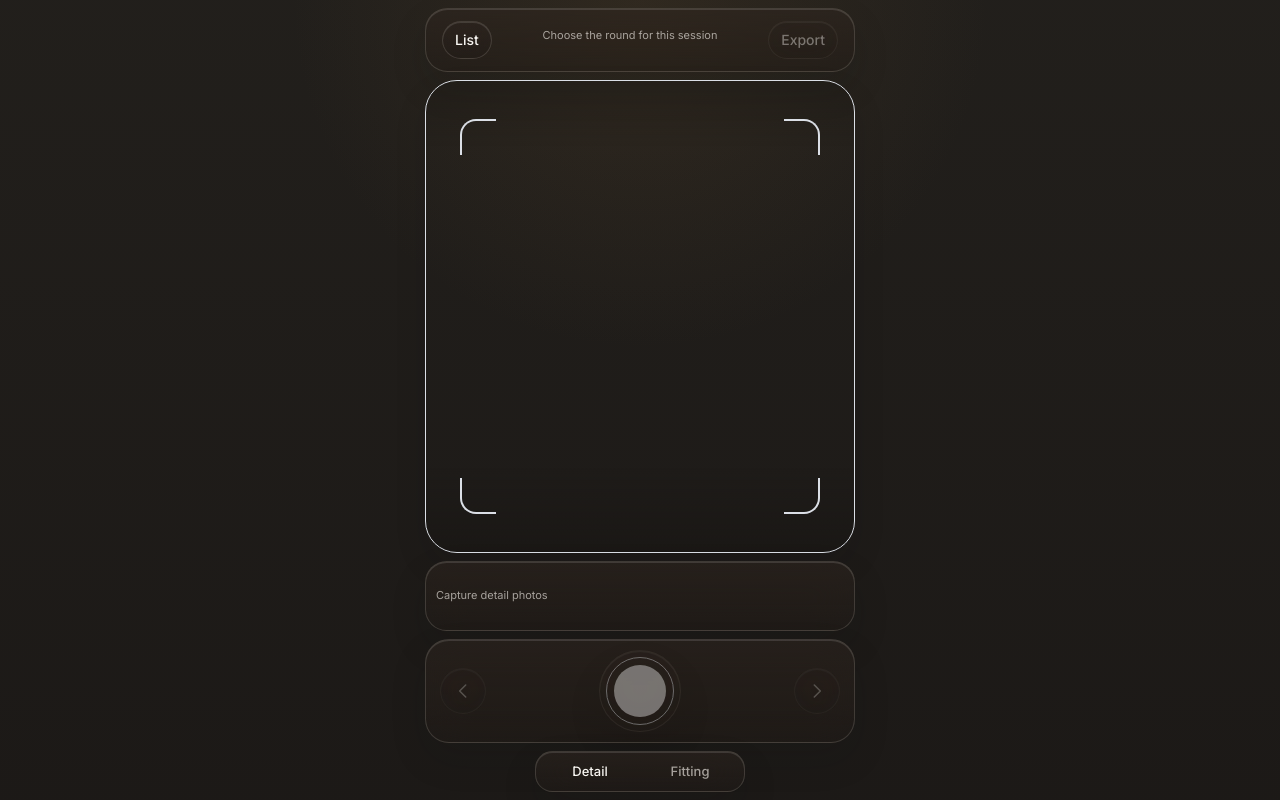
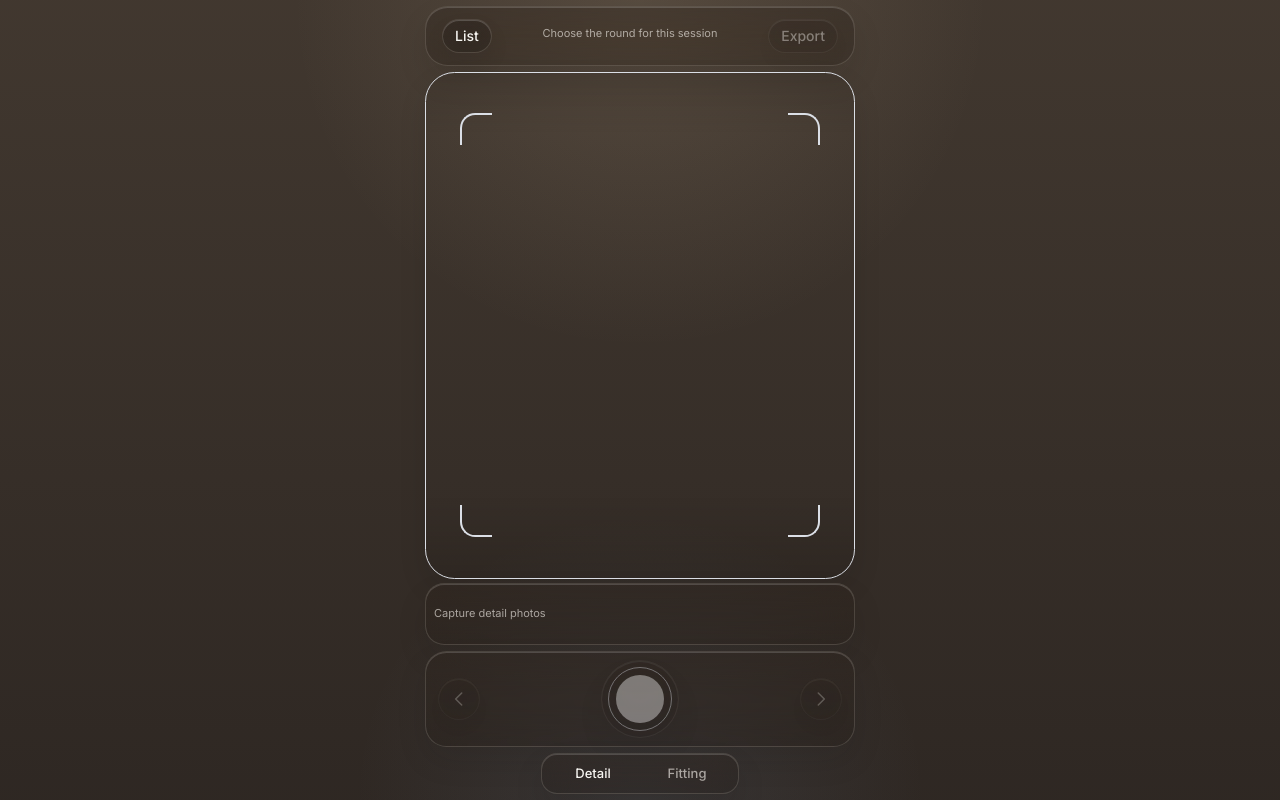
Before and after one commit to zheng1754408580-arch/sku-photo-camera, a Next.js app: page /app/fitting/session in a window 1280 px wide. Built offline with nearby package versions, Linux system fonts and the light colour scheme.

Commit message:
fix: 补充相机拍照页样式与标注工作区改动

```diff
--- a/src/app/globals.css
+++ b/src/app/globals.css
@@ -209,13 +209,13 @@ body {
   background:
     linear-gradient(
       to bottom,
-      hsl(var(--overlay-surface) / 0.58),
-      hsl(var(--overlay-surface-strong) / 0.46)
+      hsl(var(--overlay-surface) / 0.42),
+      hsl(var(--overlay-surface-strong) / 0.3)
     );
   box-shadow:
-    0 16px 36px hsl(220 20% 8% / 0.14),
-    inset 0 1px 0 hsl(var(--surface-raised) / 0.12);
-  backdrop-filter: blur(20px) saturate(132%);
+    0 14px 30px hsl(220 20% 8% / 0.1),
+    inset 0 1px 0 hsl(var(--surface-raised) / 0.16);
+  backdrop-filter: blur(18px) saturate(124%);
 }
 
 .app-overlay-strong {
@@ -223,13 +223,13 @@ body {
   background:
     linear-gradient(
       to bottom,
-      hsl(var(--overlay-surface) / 0.66),
-      hsl(var(--overlay-surface-strong) / 0.56)
+      hsl(var(--overlay-surface) / 0.5),
+      hsl(var(--overlay-surface-strong) / 0.38)
     );
   box-shadow:
-    0 18px 42px hsl(220 20% 8% / 0.18),
-    inset 0 1px 0 hsl(var(--surface-raised) / 0.12);
-  backdrop-filter: blur(24px) saturate(138%);
+    0 16px 34px hsl(220 20% 8% / 0.12),
+    inset 0 1px 0 hsl(var(--surface-raised) / 0.16);
+  backdrop-filter: blur(22px) saturate(128%);
 }
 
 .app-overlay-chip {
@@ -237,12 +237,14 @@ body {
   background:
     linear-gradient(
       to bottom,
-      hsl(var(--overlay-surface) / 0.54),
-      hsl(var(--overlay-surface-strong) / 0.44)
+      hsl(var(--overlay-surface) / 0.38),
+      hsl(var(--overlay-surface-strong) / 0.26)
     );
   color: hsl(var(--overlay-text));
-  box-shadow: inset 0 1px 0 hsl(var(--surface-raised) / 0.12);
-  backdrop-filter: blur(16px) saturate(128%);
+  box-shadow:
+    0 10px 20px hsl(220 20% 8% / 0.08),
+    inset 0 1px 0 hsl(var(--surface-raised) / 0.18);
+  backdrop-filter: blur(14px) saturate(120%);
 }
 
 .app-overlay-text {
@@ -255,8 +257,9 @@ body {
 
 .app-dark-stage {
   background:
-    radial-gradient(circle at top, hsl(34 36% 30% / 0.22) 0%, transparent 34%),
-    linear-gradient(to bottom, hsl(34 10% 12%), hsl(26 10% 10%));
+    radial-gradient(circle at top, hsl(34 48% 76% / 0.14) 0%, transparent 34%),
+    radial-gradient(circle at bottom, hsl(214 48% 72% / 0.1) 0%, transparent 28%),
+    linear-gradient(to bottom, hsl(28 16% 22%), hsl(24 14% 16%));
 }
 
 .section-title {
--- a/src/components/FittingSessionWorkspace.tsx
+++ b/src/components/FittingSessionWorkspace.tsx
@@ -31,11 +31,40 @@ const FittingAnnotationEditor = dynamic(
 
 type CameraStatus = "loading" | "ready" | "no-permission" | "no-camera" | "error";
 type WorkspaceTab = "detail" | "standard";
+const CAPTURE_ASPECT_RATIO = 3 / 4;
 
 interface FittingSessionWorkspaceProps {
   promptForRound?: boolean;
   backPath?: string;
   completePath?: string;
+}
+
+function getCenteredCrop(
+  sourceWidth: number,
+  sourceHeight: number,
+  targetAspectRatio: number,
+) {
+  const sourceAspectRatio = sourceWidth / sourceHeight;
+
+  if (sourceAspectRatio > targetAspectRatio) {
+    const cropWidth = sourceHeight * targetAspectRatio;
+    const offsetX = (sourceWidth - cropWidth) / 2;
+    return {
+      sx: offsetX,
+      sy: 0,
+      sw: cropWidth,
+      sh: sourceHeight,
+    };
+  }
+
+  const cropHeight = sourceWidth / targetAspectRatio;
+  const offsetY = (sourceHeight - cropHeight) / 2;
+  return {
+    sx: 0,
+    sy: offsetY,
+    sw: sourceWidth,
+    sh: cropHeight,
+  };
 }
 
 export function FittingSessionWorkspace({
@@ -154,9 +183,9 @@ export function FittingSessionWorkspace({
       const stream = await navigator.mediaDevices.getUserMedia({
         video: {
           facingMode: facing,
-          width: { ideal: 1080 },
-          height: { ideal: 1440 },
-          aspectRatio: { ideal: 3 / 4 },
+          width: { ideal: 1536 },
+          height: { ideal: 2048 },
+          aspectRatio: { ideal: CAPTURE_ASPECT_RATIO },
         },
         audio: false,
       });
@@ -236,8 +265,13 @@ export function FittingSessionWorkspace({
         throw new Error("The camera preview is not ready yet. Please try again.");
       }
 
-      canvas.width = video.videoWidth;
-      canvas.height = video.videoHeight;
+      const crop = getCenteredCrop(
+        video.videoWidth,
+        video.videoHeight,
+        CAPTURE_ASPECT_RATIO,
+      );
+      canvas.width = Math.round(crop.sw);
+      canvas.height = Math.round(crop.sh);
       const ctx = canvas.getContext("2d");
       if (!ctx) throw new Error("Unable to create the capture canvas.");
 
@@ -246,7 +280,17 @@ export function FittingSessionWorkspace({
         ctx.translate(canvas.width, 0);
         ctx.scale(-1, 1);
       }
-      ctx.drawImage(video, 0, 0);
+      ctx.drawImage(
+        video,
+        crop.sx,
+        crop.sy,
+        crop.sw,
+        crop.sh,
+        0,
+        0,
+        canvas.width,
+        canvas.height,
+      );
       ctx.restore();
 
       const dataUrl = canvas.toDataURL("image/jpeg", 0.9);
@@ -313,12 +357,12 @@ export function FittingSessionWorkspace({
     <div className="relative flex h-[100dvh] flex-col overflow-hidden app-dark-stage app-overlay-text">
       <canvas ref={canvasRef} className="hidden" />
 
-      <div className="shrink-0 px-4 pb-2 pt-[calc(env(safe-area-inset-top)+8px)]">
+      <div className="shrink-0 px-4 pb-1.5 pt-[calc(env(safe-area-inset-top)+6px)]">
         <div className="app-overlay mx-auto flex w-full max-w-[430px] items-start gap-3 rounded-[1.4rem] px-4 py-3">
           <button
             type="button"
             onClick={() => router.push(backPath)}
-            className="relative rounded-pill app-overlay-chip px-3 py-2 text-sm font-medium transition hover:brightness-110 before:absolute before:-inset-1.5 before:content-['']"
+            className="relative rounded-pill app-overlay-chip px-3 py-1.5 text-sm font-medium transition hover:brightness-110 before:absolute before:-inset-1.5 before:content-['']"
           >
             List
           </button>
@@ -336,22 +380,22 @@ export function FittingSessionWorkspace({
             type="button"
             onClick={handleCompleteSession}
             disabled={!session}
-            className="relative rounded-pill app-overlay-chip px-3 py-2 text-sm font-medium transition hover:brightness-110 disabled:opacity-40 before:absolute before:-inset-1.5 before:content-['']"
+            className="relative rounded-pill app-overlay-chip px-3 py-1.5 text-sm font-medium transition hover:brightness-110 disabled:opacity-40 before:absolute before:-inset-1.5 before:content-['']"
           >
             Export
           </button>
         </div>
       </div>
 
-      <div className="flex min-h-0 flex-1 items-center justify-center px-4 pb-2">
-        <div className="relative mx-auto flex aspect-[3/4] max-h-full w-full max-w-[430px] items-center justify-center overflow-hidden rounded-[2rem] border border-[hsl(var(--overlay-border))] bg-[hsl(var(--overlay-surface-strong))/0.16] shadow-[0_14px_32px_hsl(220_20%_8%_/0.12)]">
+      <div className="flex min-h-0 flex-1 items-center justify-center px-3.5 pb-1">
+        <div className="relative mx-auto flex aspect-[3/4] h-full max-h-[calc(100dvh-14rem)] w-full max-w-[430px] items-center justify-center overflow-hidden rounded-[1.85rem] border border-[hsl(var(--overlay-border))] bg-[hsl(var(--overlay-surface-strong))/0.1] shadow-[0_12px_28px_hsl(220_20%_8%_/0.1)]">
           {session && status === "ready" && (
             <video
               ref={videoRef}
               autoPlay
               playsInline
               muted
-              className={`h-full w-full object-contain ${facingMode === "user" ? "scale-x-[-1]" : ""}`}
+              className={`h-full w-full object-cover ${facingMode === "user" ? "scale-x-[-1]" : ""}`}
             />
           )}
           {session && status === "loading" && (
@@ -389,30 +433,30 @@ export function FittingSessionWorkspace({
               </button>
             </div>
           )}
-          <div className="pointer-events-none absolute inset-0 bg-[linear-gradient(to_bottom,rgba(18,16,14,0.18),transparent_14%,transparent_82%,rgba(18,16,14,0.28))]" />
+          <div className="pointer-events-none absolute inset-0 bg-[linear-gradient(to_bottom,rgba(22,18,14,0.1),transparent_12%,transparent_84%,rgba(22,18,14,0.16))]" />
           <div className="pointer-events-none absolute inset-0">
-            <div className="absolute left-[8%] top-[8%] h-9 w-9 rounded-tl-[1rem] border-l-2 border-t-2 border-white/82" />
-            <div className="absolute right-[8%] top-[8%] h-9 w-9 rounded-tr-[1rem] border-r-2 border-t-2 border-white/82" />
-            <div className="absolute bottom-[8%] left-[8%] h-9 w-9 rounded-bl-[1rem] border-b-2 border-l-2 border-white/82" />
-            <div className="absolute bottom-[8%] right-[8%] h-9 w-9 rounded-br-[1rem] border-b-2 border-r-2 border-white/82" />
+            <div className="absolute left-[8%] top-[8%] h-8 w-8 rounded-tl-[0.95rem] border-l-2 border-t-2 border-white/76" />
+            <div className="absolute right-[8%] top-[8%] h-8 w-8 rounded-tr-[0.95rem] border-r-2 border-t-2 border-white/76" />
+            <div className="absolute bottom-[8%] left-[8%] h-8 w-8 rounded-bl-[0.95rem] border-b-2 border-l-2 border-white/76" />
+            <div className="absolute bottom-[8%] right-[8%] h-8 w-8 rounded-br-[0.95rem] border-b-2 border-r-2 border-white/76" />
           </div>
           {session && flash && <div className="absolute inset-0 z-10 bg-white" />}
         </div>
       </div>
 
-      <div className="shrink-0 px-4 pb-[calc(env(safe-area-inset-bottom)+8px)]">
+      <div className="shrink-0 px-3.5 pb-[calc(env(safe-area-inset-bottom)+6px)]">
         <div className="mx-auto w-full max-w-[430px]">
           {error && (
-            <div className="mb-2">
-              <div className="rounded-[1rem] border border-[hsl(var(--destructive))/0.2] bg-[hsl(var(--destructive-soft))/0.78] px-3.5 py-2 text-sm text-destructive backdrop-blur-xl">
+            <div className="mb-1.5">
+              <div className="rounded-[0.95rem] border border-[hsl(var(--destructive))/0.18] bg-[hsl(var(--destructive-soft))/0.72] px-3 py-1.5 text-sm text-destructive backdrop-blur-xl">
                 {error}
               </div>
             </div>
           )}
 
-          <div className="app-overlay mb-2 rounded-[1.35rem] px-2.5 py-2">
+          <div className="app-overlay mb-1.5 rounded-[1.2rem] px-2 py-1.5">
             {tab === "detail" ? (
-              <div ref={galleryRef} className="flex h-[52px] gap-2 overflow-x-auto scrollbar-hide">
+              <div ref={galleryRef} className="flex h-[48px] gap-1.5 overflow-x-auto scrollbar-hide">
                 {(previewStripPhotos.length > 0 ? previewStripPhotos : activePhotos).map((photo) => (
                   <button
                     type="button"
@@ -422,7 +466,7 @@ export function FittingSessionWorkspace({
                         setAnnotatingPhotoId(photo.id);
                       }
                     }}
-                    className="relative h-[52px] w-[42px] flex-shrink-0 overflow-hidden rounded-[0.9rem] border border-[hsl(var(--overlay-border))] bg-[hsl(var(--overlay-surface))/0.36] before:absolute before:-inset-1 before:content-['']"
+                    className="relative h-[48px] w-[38px] flex-shrink-0 overflow-hidden rounded-[0.85rem] border border-[hsl(var(--overlay-border))] bg-[hsl(var(--overlay-surface))/0.26] before:absolute before:-inset-1 before:content-['']"
                   >
                     <img
                       src={photo.uri}
@@ -432,13 +476,13 @@ export function FittingSessionWorkspace({
                   </button>
                 ))}
                 {previewStripPhotos.length === 0 && (
-                  <div className="flex h-[52px] items-center text-[11px] app-overlay-muted">
+                  <div className="flex h-[48px] items-center text-[11px] app-overlay-muted">
                     Capture detail photos
                   </div>
                 )}
               </div>
             ) : (
-              <div className="flex h-[52px] gap-2">
+              <div className="flex h-[48px] gap-1.5">
                 {STANDARD_SHOT_TYPES.map((type) => {
                   const done = standardStatus[type];
                   const photo = standardPhotoMap[type];
@@ -447,12 +491,12 @@ export function FittingSessionWorkspace({
                       key={type}
                       type="button"
                       onClick={() => setCurrentShotType(type)}
-                      className={`relative flex min-w-0 flex-1 items-center justify-center overflow-hidden rounded-[0.9rem] border px-2.5 py-1.5 text-[11px] font-medium transition before:absolute before:-inset-1 before:content-[''] ${
+                      className={`relative flex min-w-0 flex-1 items-center justify-center overflow-hidden rounded-[0.85rem] border px-2 py-1.5 text-[11px] font-medium transition before:absolute before:-inset-1 before:content-[''] ${
                         currentShotType === type
-                          ? "border-[hsl(var(--overlay-border))] bg-[hsl(var(--surface-raised))/0.16] app-overlay-text"
+                          ? "border-[hsl(var(--overlay-border))] bg-[hsl(var(--surface-raised))/0.18] app-overlay-text"
                           : done
-                            ? "border-[hsl(var(--overlay-border))] bg-[hsl(var(--surface-raised))/0.12] app-overlay-text"
-                            : "border-[hsl(var(--overlay-border))] bg-[hsl(var(--overlay-surface))/0.44] app-overlay-muted"
+                            ? "border-[hsl(var(--overlay-border))] bg-[hsl(var(--surface-raised))/0.14] app-overlay-text"
+                            : "border-[hsl(var(--overlay-border))] bg-[hsl(var(--overlay-surface))/0.28] app-overlay-muted"
                       }`}
                     >
                       {photo ? (
@@ -462,7 +506,7 @@ export function FittingSessionWorkspace({
                             alt={photo.fileName}
                             className="absolute inset-0 h-full w-full object-cover"
                           />
-                          <div className="absolute inset-0 bg-[hsl(var(--overlay-surface-strong))/0.16]" />
+                          <div className="absolute inset-0 bg-[hsl(var(--overlay-surface-strong))/0.08]" />
                         </>
                       ) : null}
                       <span className={`relative z-10 ${photo ? "sr-only" : ""}`}>
@@ -475,12 +519,12 @@ export function FittingSessionWorkspace({
             )}
           </div>
 
-          <div className="app-overlay mb-2 flex items-center justify-between rounded-[1.5rem] px-3.5 py-2.5">
+          <div className="app-overlay mb-1.5 flex items-center justify-between rounded-[1.35rem] px-3 py-2">
             <button
               type="button"
               onClick={() => handleSwitchSku("prev")}
               disabled={currentIndex <= 0}
-              className="relative app-overlay-chip flex h-[46px] w-[46px] items-center justify-center rounded-full transition hover:brightness-110 disabled:opacity-25 before:absolute before:-inset-2 before:content-['']"
+              className="relative app-overlay-chip flex h-[42px] w-[42px] items-center justify-center rounded-full transition hover:brightness-110 disabled:opacity-25 before:absolute before:-inset-2 before:content-['']"
               aria-label="Previous look"
             >
               <svg className="h-5 w-5" fill="none" viewBox="0 0 24 24" strokeWidth={1.8} stroke="currentColor">
@@ -492,18 +536,18 @@ export function FittingSessionWorkspace({
               type="button"
               onClick={handleCapture}
               disabled={!session || status !== "ready" || capturing}
-              className="relative app-overlay-strong flex h-[82px] w-[82px] items-center justify-center rounded-full transition active:scale-95 disabled:opacity-40 before:absolute before:-inset-2 before:content-['']"
+              className="relative app-overlay-strong flex h-[78px] w-[78px] items-center justify-center rounded-full transition active:scale-95 disabled:opacity-40 before:absolute before:-inset-2 before:content-['']"
               aria-label="Capture"
             >
-              <span className="absolute inset-[6px] rounded-full border border-white/62" />
-              <span className="h-[52px] w-[52px] rounded-full bg-[rgba(255,255,255,0.96)]" />
+              <span className="absolute inset-[6px] rounded-full border border-white/58" />
+              <span className="h-[48px] w-[48px] rounded-full bg-[rgba(255,255,255,0.95)]" />
             </button>
 
             <button
               type="button"
               onClick={() => handleSwitchSku("next")}
               disabled={currentIndex >= skuList.length - 1}
-              className="relative app-overlay-chip flex h-[46px] w-[46px] items-center justify-center rounded-full transition hover:brightness-110 disabled:opacity-25 before:absolute before:-inset-2 before:content-['']"
+              className="relative app-overlay-chip flex h-[42px] w-[42px] items-center justify-center rounded-full transition hover:brightness-110 disabled:opacity-25 before:absolute before:-inset-2 before:content-['']"
               aria-label="Next look"
             >
               <svg className="h-5 w-5" fill="none" viewBox="0 0 24 24" strokeWidth={1.8} stroke="currentColor">
@@ -512,7 +556,7 @@ export function FittingSessionWorkspace({
             </button>
           </div>
 
-          <div className="app-overlay mx-auto max-w-[210px] rounded-[1.1rem] p-1">
+          <div className="app-overlay mx-auto max-w-[198px] rounded-[1rem] p-1">
             <div className="flex">
               <button
                 type="button"
@@ -520,7 +564,7 @@ export function FittingSessionWorkspace({
                   setTab("detail");
                   setError("");
                 }}
-                className={`relative flex-1 rounded-[0.9rem] px-3 py-1.5 text-[13px] font-medium transition before:absolute before:-inset-1 before:content-[''] ${
+                className={`relative flex-1 rounded-[0.82rem] px-3 py-1.5 text-[13px] font-medium transition before:absolute before:-inset-1 before:content-[''] ${
                   tab === "detail" ? "bg-[hsl(var(--surface-raised))/0.16] app-overlay-text" : "app-overlay-muted"
                 }`}
                 disabled={!session}
@@ -533,7 +577,7 @@ export function FittingSessionWorkspace({
                   setTab("standard");
                   setError("");
                 }}
-                className={`relative flex-1 rounded-[0.9rem] px-3 py-1.5 text-[13px] font-medium transition before:absolute before:-inset-1 before:content-[''] ${
+                className={`relative flex-1 rounded-[0.82rem] px-3 py-1.5 text-[13px] font-medium transition before:absolute before:-inset-1 before:content-[''] ${
                   tab === "standard" ? "bg-[hsl(var(--surface-raised))/0.16] app-overlay-text" : "app-overlay-muted"
                 }`}
                 disabled={!session}
```
Also changed, not shown: src/components/FittingAnnotationEditor.tsx (+7 -7 lines).
